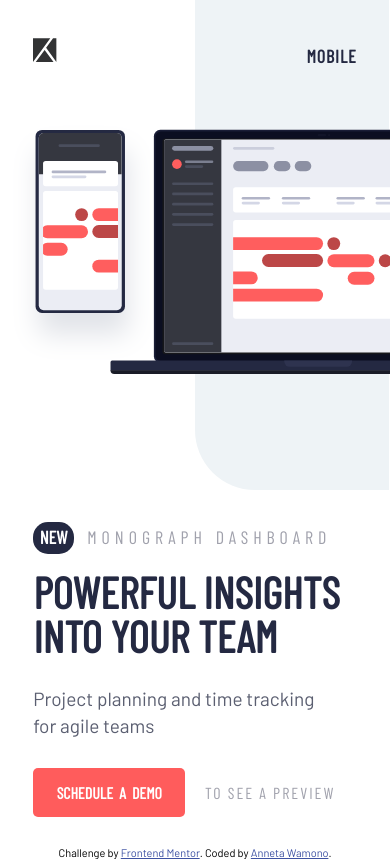
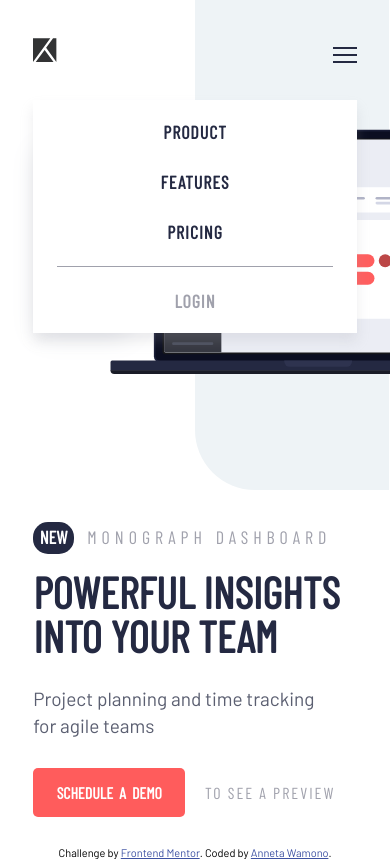
Before and after one commit to annetawamono/project-tracking-intro-component, a plain HTML site: page index.html in a window 390 px wide. Shown: the top 859 px of the page. Drawn offline with nearby package versions, Linux system fonts and the light colour scheme.

Commit message:
Mobile menu styled

```diff
--- a/index.html
+++ b/index.html
@@ -26,7 +26,14 @@
       <a class="grey" href="">Login</a>
     </nav>
     <nav class="header-item mobile">
-      <a href="">Mobile</a>
+      <a href=""><img src="assets/images/icon-hamburger.svg" alt=""></a>
+    </nav>
+    <nav class="header-item mobile mobile-list">
+      <a href="">Product</a>
+      <a href="">Features</a>
+      <a href="">Pricing</a>
+      <hr class="grey" />
+      <a class="grey" href="">Login</a>
     </nav>
   </header>
   <div id="intro-component" class="container">
--- a/stylesheets/modules/_mixins.scss
+++ b/stylesheets/modules/_mixins.scss
@@ -2,3 +2,11 @@
   display: flex;
   flex-direction: row;
 }
+
+@mixin hr-reset {
+  border: none;
+  height: 1px;
+  /* Set the hr color */
+  color: #333; /* old IE */
+  background-color: #333; /* Modern Browsers */
+}
--- a/stylesheets/modules/_variables.scss
+++ b/stylesheets/modules/_variables.scss
@@ -7,6 +7,7 @@
 $v-dark-blue: hsl(230, 29%, 20%);
 $dark-grey-blue: hsl(230, 11%, 40%);
 $grey-blue: hsl(231, 7%, 65%);
+$drop-shadow: rgba(160, 161, 172, 0.2);
 $light-grey-blue: hsl(207, 33%, 95%);
 
 // Responsiveness
--- a/stylesheets/partials/_header.scss
+++ b/stylesheets/partials/_header.scss
@@ -16,6 +16,24 @@
     a:hover {
       text-decoration: underline;
       cursor: pointer;
+    }
+  }
+  > nav.mobile-list {
+    position: absolute;
+    background-color: white;
+    width: 100%;
+    text-align: center;
+    z-index: 1;
+    top: 62px;
+    padding: 7px 0;
+    box-shadow: 0 8px 12px 0 $drop-shadow;
+    a {
+      display: block;
+      padding: 7px 0;
+    }
+    hr {
+      width: 85%;
+      background-color: $grey-blue;
     }
   }
   @media #{$md} {
--- a/stylesheets/partials/_intro-component.scss
+++ b/stylesheets/partials/_intro-component.scss
@@ -24,8 +24,22 @@
       width: 572px;
     }
   }
+  // place code here
   section#hero-image {
     width: 47%;
+    > div {
+      position: absolute;
+      width: 100%;
+      background-color: $light-grey-blue;
+      height: 50vh;
+      border-bottom-left-radius: 60px 60px;
+      z-index: -1;
+    }
+    > img {
+      width: 65%;
+      position: absolute;
+      top: 220px;
+    }
   }
   @media #{$xs} {
     flex-direction: column-reverse;
@@ -46,6 +60,11 @@
         position: relative;
         left: 50%;
         height: 100%;
+      }
+      > img {
+        width: 132%;
+        top: 125px;
+        left: 3%;
       }
     }
   }
@@ -121,29 +140,6 @@
     }
   }
 }
-// this section needs to be integrated to the top section#hero-image
-#hero-image {
-  > div {
-    position: absolute;
-    width: 100%;
-    background-color: $light-grey-blue;
-    height: 50vh;
-    border-bottom-left-radius: 60px 60px;
-    z-index: -1;
-  }
-  > img {
-    width: 65%;
-    position: absolute;
-    top: 220px;
-  }
-  @media #{$xs} {
-    > img {
-      width: 132%;
-      top: 125px;
-      left: 3%;
-    }
-  }
-}
 
 footer {
   @media #{$xs} {
--- a/stylesheets/partials/_reset.scss
+++ b/stylesheets/partials/_reset.scss
@@ -41,3 +41,6 @@
     table {
       border-collapse: collapse;
       border-spacing: 0; }
+
+    // Project add on
+    hr { @include hr-reset; }
```
Also changed, not shown: css/style.css, 1 other file.
